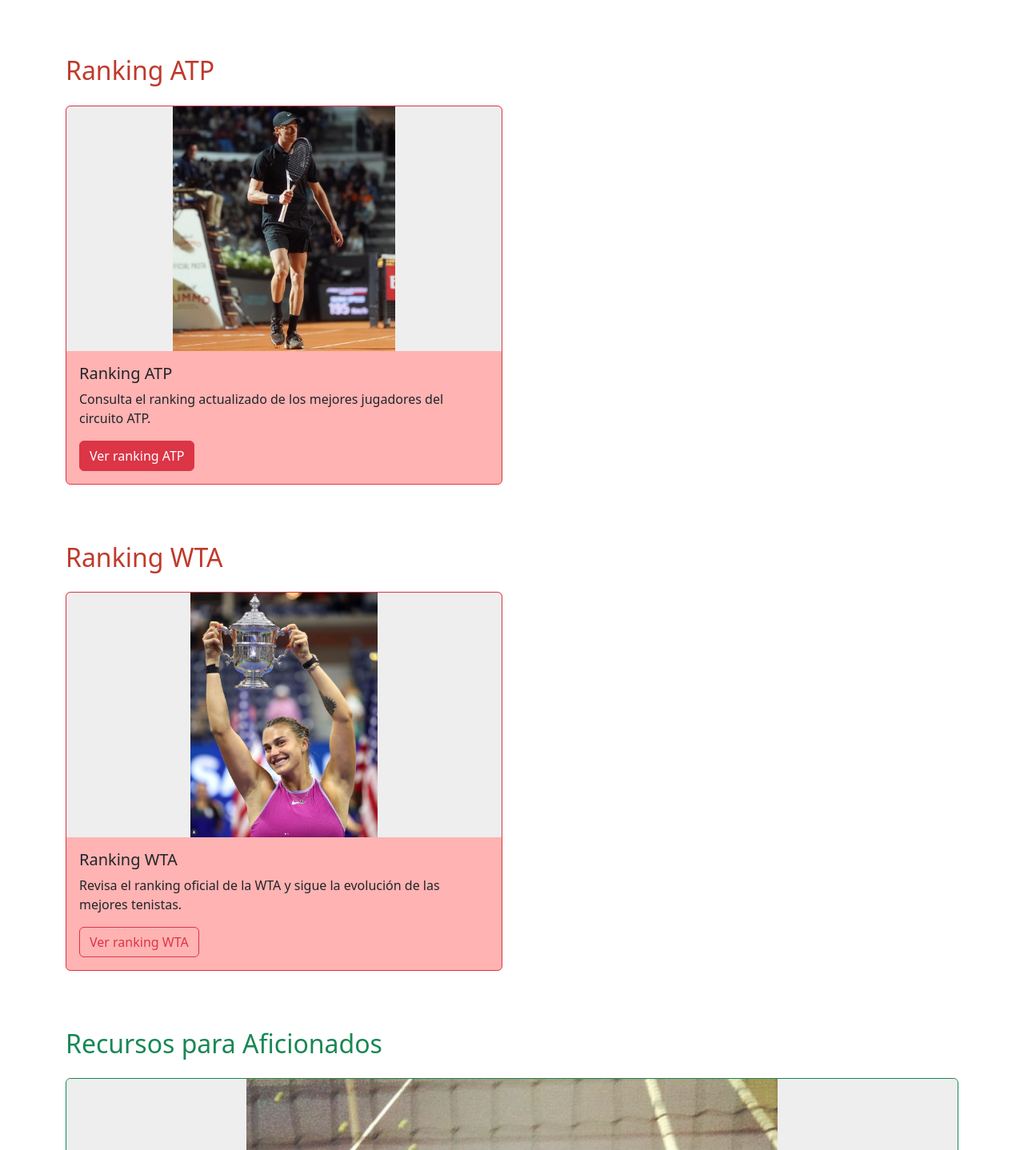
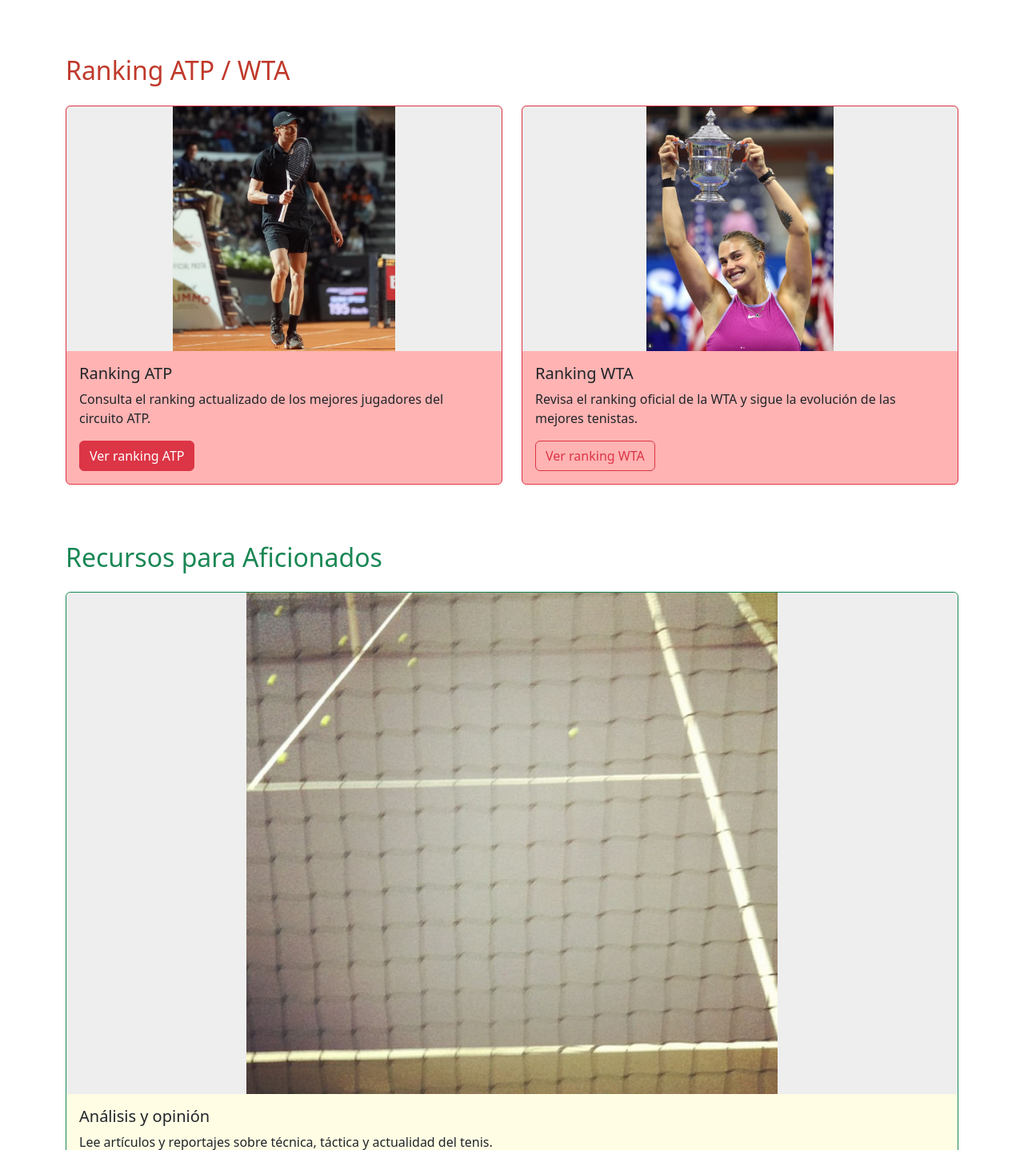
Before and after one commit to B44lR4/recursos-tenis, a plain HTML site: page index.html in a window 1280 px wide. Shown: the part 1646-3084 px from the top of the page at 80% size. Drawn offline with nearby package versions, Linux system fonts and the light colour scheme.

Commit message:
Update index.html

```diff
--- a/index.html
+++ b/index.html
@@ -160,9 +160,9 @@
     </div>
   </div>
 
-  <!-- Ranking ATP -->
-  <div class="container my-5" id="ranking-atp">
-    <h2 class="mb-4" style="color:#c0392b;">Ranking ATP</h2>
+<!-- Ranking ATP y WTA en la misma línea -->
+<div class="container my-5" id="ranking">
+  <h2 class="mb-4" style="color:#c0392b;">Ranking ATP / WTA</h2>
   <div class="row">
     <div class="col-md-6 mb-4">
       <div class="card h-100 border-danger bg-tenis-red">
@@ -176,13 +176,6 @@
         </div>
       </div>
     </div>
-    </div>
-  </div>
-
-  <!-- Ranking WTA -->
-  <div class="container my-5" id="ranking-wta">
-    <h2 class="mb-4" style="color:#c0392b;">Ranking WTA</h2>
-    <div class="row">
     <div class="col-md-6 mb-4">
       <div class="card h-100 border-danger bg-tenis-red">
         <div class="img-card-container">
@@ -197,6 +190,7 @@
     </div>
   </div>
 </div>
+
 
   <!-- Recursos para aficionados -->
   <div class="container my-5" id="aficionados">
```
Lines whose indentation alone changed are shown as unchanged.
